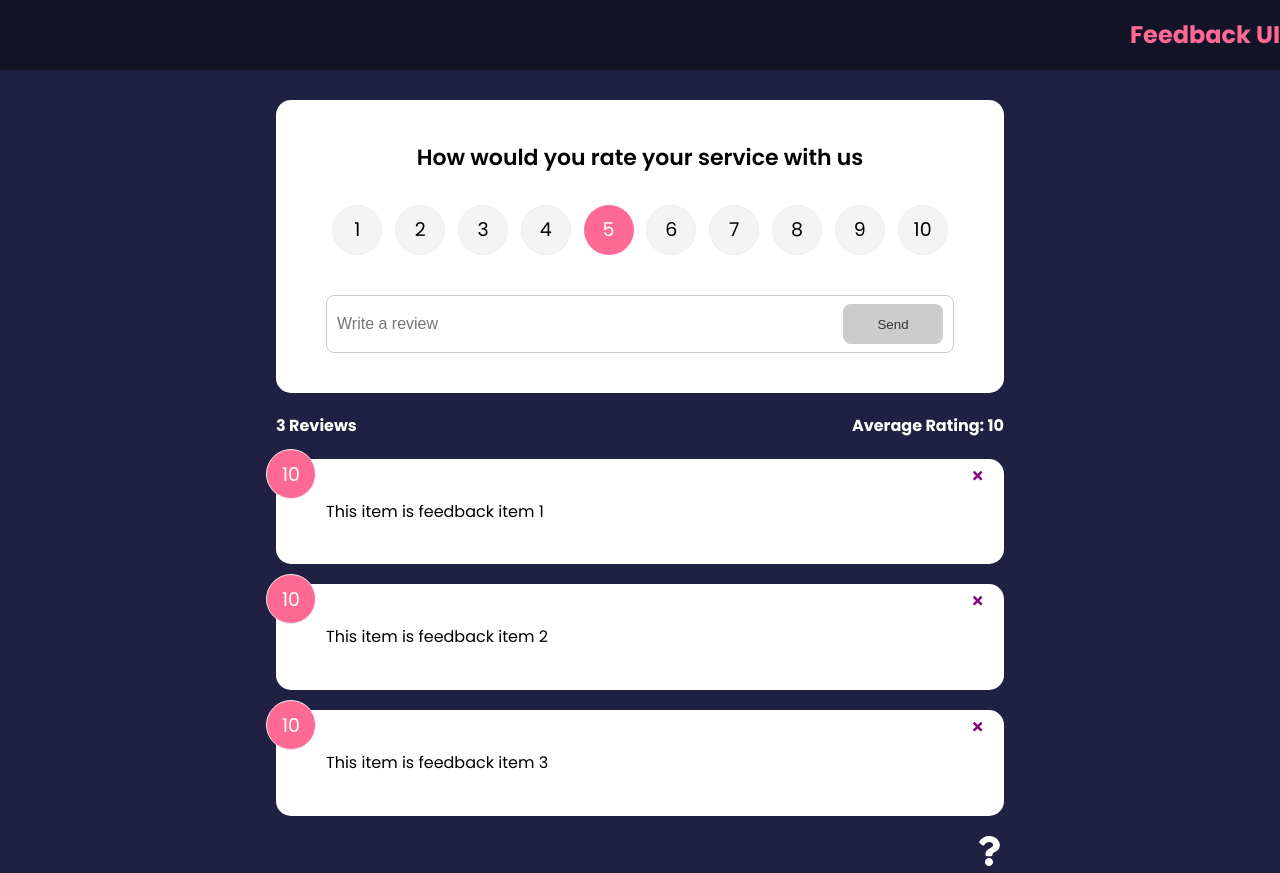
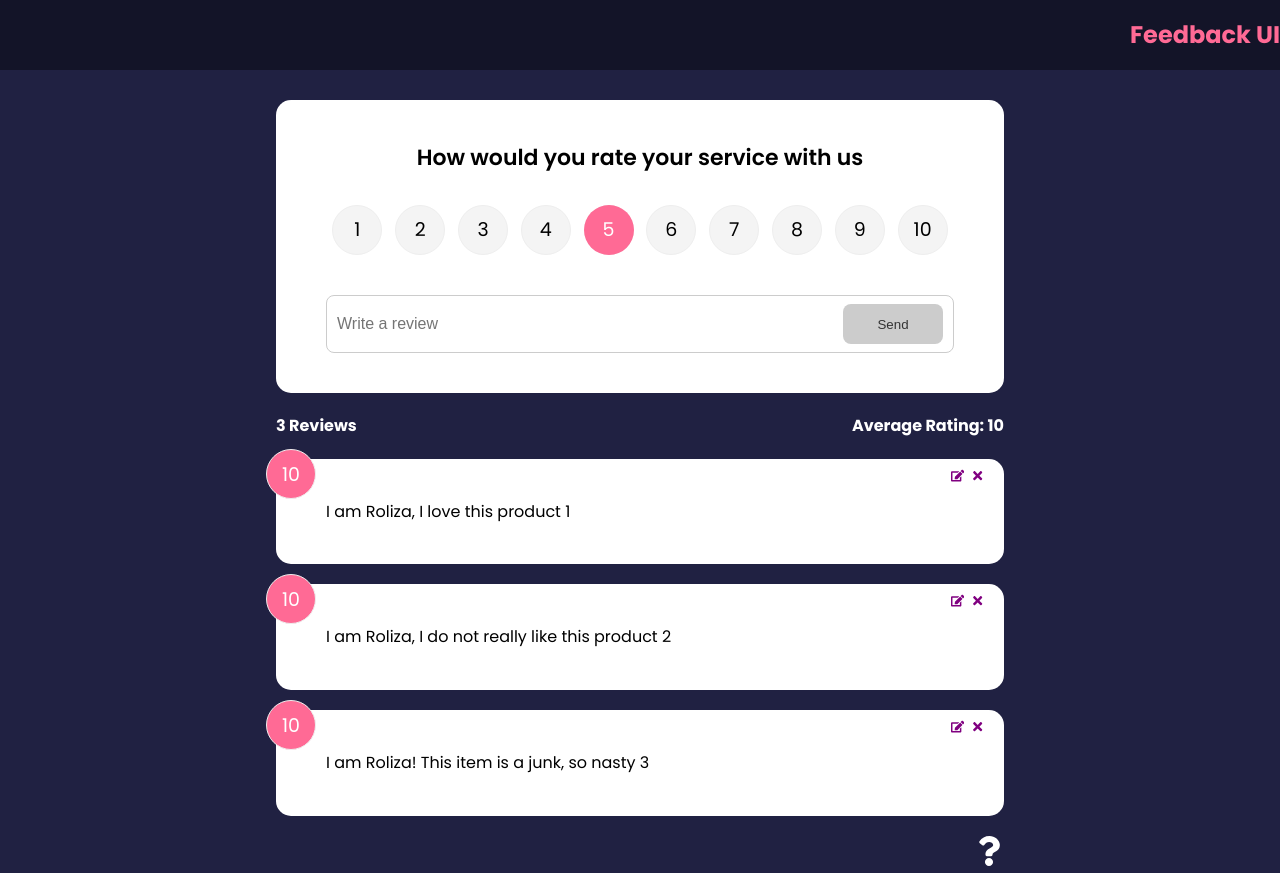
Before and after one commit to ATuray77/feedback-app, a React (Create React App) app: page / in a window 1280 px wide. Built offline with nearby package versions, Linux system fonts and the light colour scheme.

Commit message:
brings in FAEdit from fontawesome

```diff
--- a/src/components/Feedbackitem.jsx
+++ b/src/components/Feedbackitem.jsx
@@ -1,4 +1,4 @@
-import {FaTimes} from 'react-icons/fa'
+import {FaTimes, FaEdit} from 'react-icons/fa'
 import { useContext } from 'react'
 import PropTypes from 'prop-types'
 import Card from "./shared/Card"
@@ -13,6 +13,9 @@ function Feedbackitem({ item }) { //we are extracting deleteFeedBack from contex
       <button onClick={() => deleteFeedback(item.id)}className="close">
         <FaTimes color='purple'/>
       </button>
+      <button className="edit">
+        <FaEdit color='purple'/>
+      </button>
       <div className="text-display">{item.text}</div>
     </Card>
   )
--- a/src/context/FeedBackContext.js
+++ b/src/context/FeedBackContext.js
@@ -1,5 +1,7 @@
 import { v4 as uuidv4} from 'uuid'
-import { createContext,useState } from "react"
+import { createContext, useState } from "react"
+
+
 const feedbackContext = createContext()
 
 //inorder for our components to get access 'state' and 'context'we wrap every component in a provider. 'children' are the components that's being passed in which are going to need access to context
@@ -8,17 +10,17 @@ export const FeedbackProvider = ({children}) => {
     const [feedback, setFeedback] = useState([ //this is where state is stored
         {
             id: 1,
-            text: 'This item is feedback item 1',
+            text: 'I am Roliza, I love this product 1',
             rating: 10,
         },
         {
             id: 2,
-            text: 'This item is feedback item 2',
+            text: 'I am Roliza, I do not really like this product 2',
             rating: 10,
         },
         {
             id: 3,
-            text: 'This item is feedback item 3',
+            text: 'I am Roliza! This item is a junk, so nasty 3',
             rating: 10,
         }
     ])
@@ -36,7 +38,7 @@ export const FeedbackProvider = ({children}) => {
     }
 
     return <feedbackContext.Provider value={{ //pass in the data that needs passing
-        feedback: feedback,
+        feedback,
         deleteFeedback,
         addFeedback,
     }}>
```
